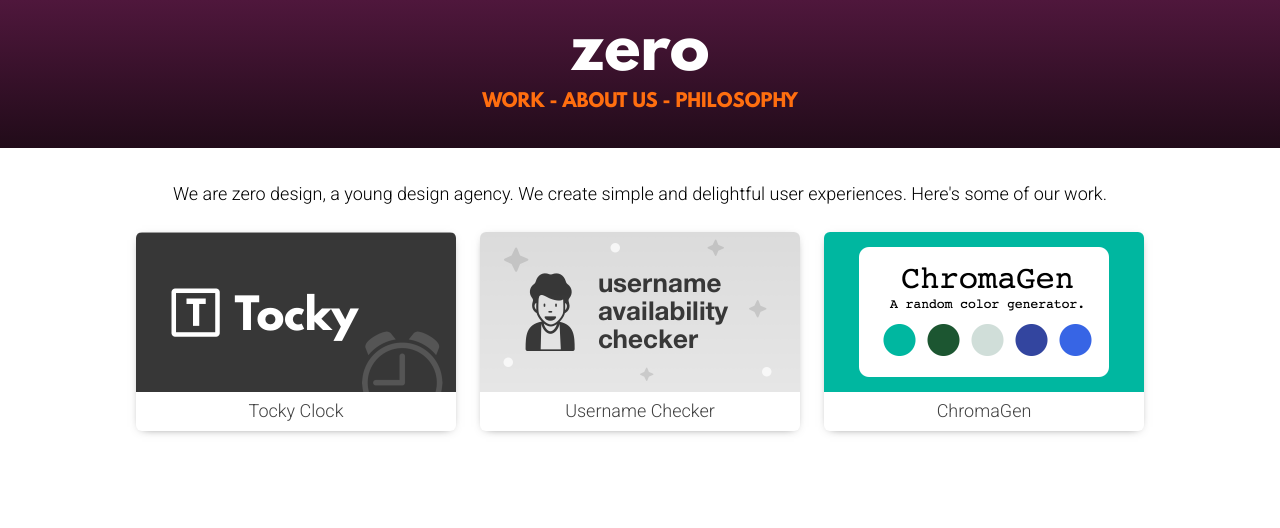
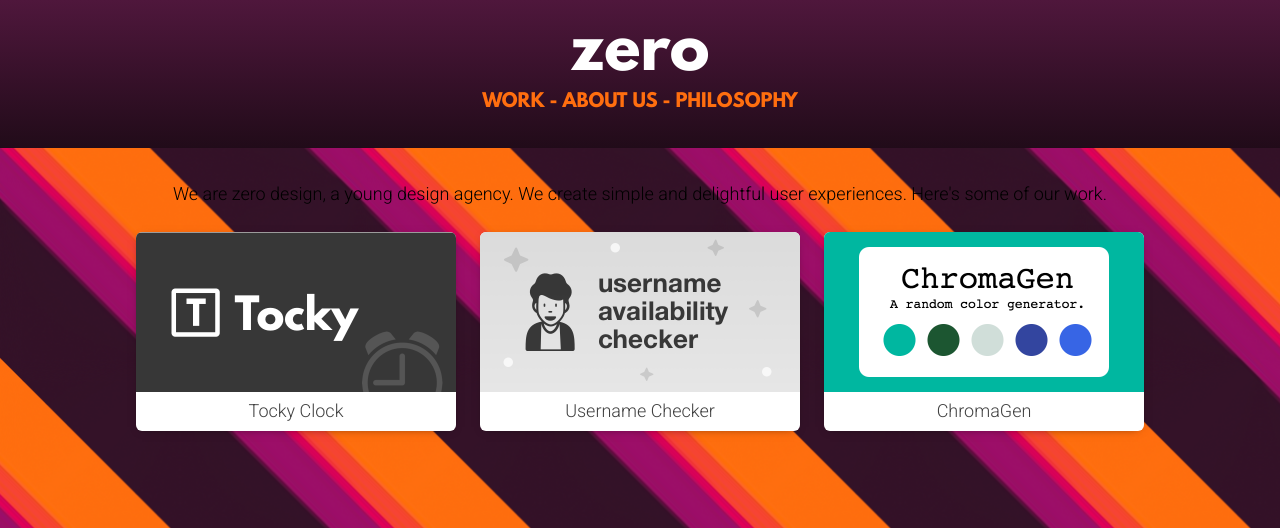
Before and after one commit to 0design/0design.github.io, a plain HTML site: page index.html in a window 1280 px wide. Shown: the top 528 px of the page. Drawn offline with Linux system fonts and the light colour scheme; files whose address does not match are found by name.

Commit message:
Background being weird

```diff
--- a/assets/css/style.css
+++ b/assets/css/style.css
@@ -40,7 +40,7 @@
   text-decoration: none; }
 
 body {
-  background-image:url('assets/img/bg.png') no-repeat top left;
+  background-image: url("assets/img/bg.png");
   background-size: 360px 360px;
   margin: 0px;
 }
```
Also changed, not shown: assets/css/assets/img/bg.png (added).
